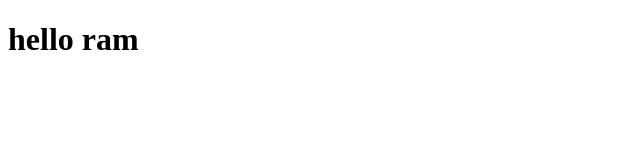
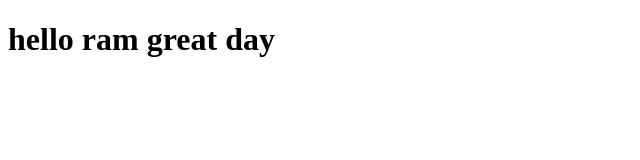
Before and after one commit to RamChandraTeja/test, a plain HTML site: page site/index.html in a window 1280 px wide. Shown: the whole page, without its empty margins (0-640 px from the left). Drawn offline with Linux system fonts and the light colour scheme.

Commit message:
Small addition

```diff
--- a/site/index.html
+++ b/site/index.html
@@ -4,6 +4,6 @@
 	<title>hello ram</title>
 </head>
 <body>
-<h1>hello ram<h1>
+<h1>hello ram    great day<h1>
 </body>
 </html>
```
